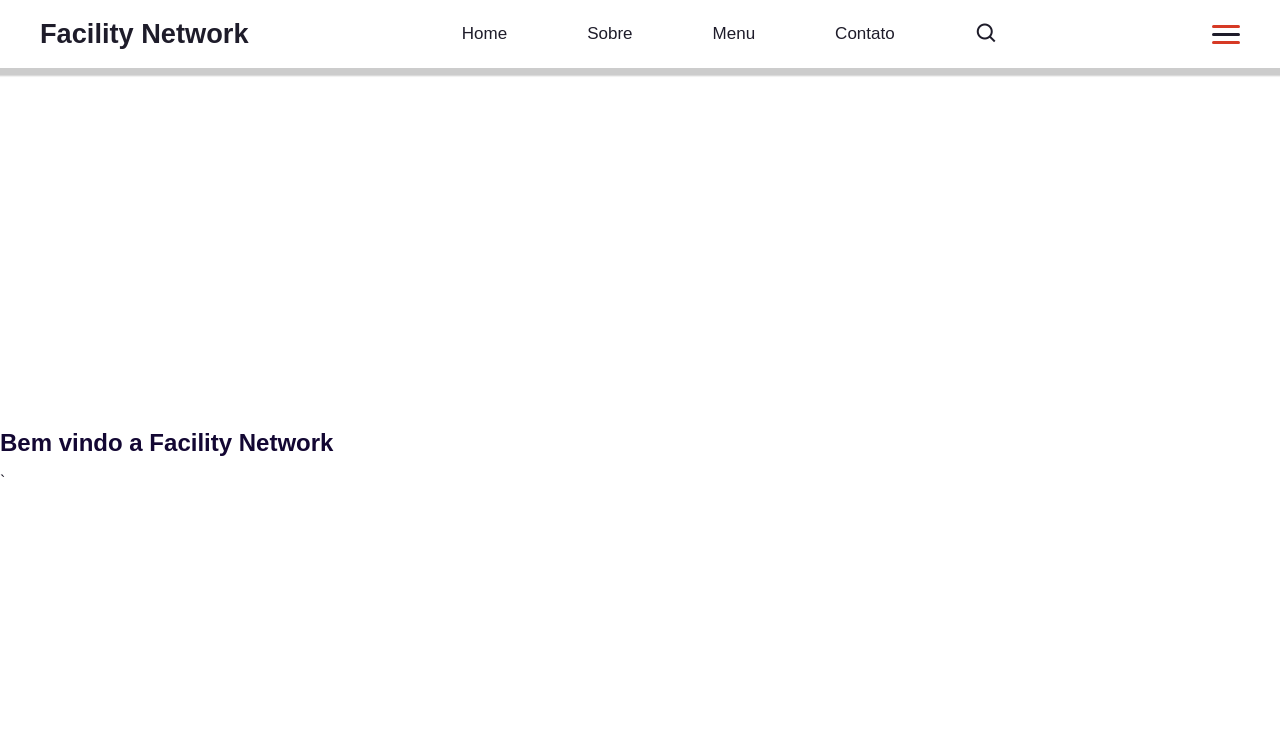
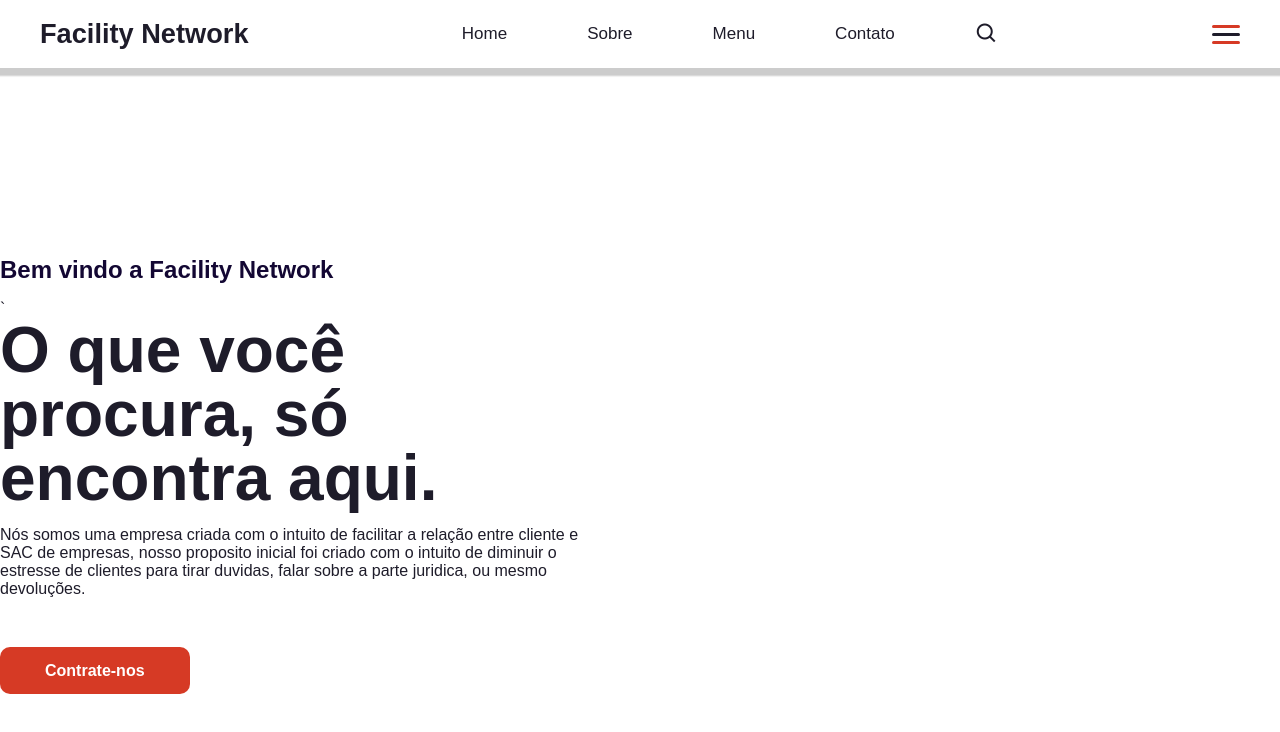
Before and after one commit to Bruuno06/FACILITY-NETWORK, a plain HTML site: page index.html in a window 1280 px wide. Drawn offline with nearby package versions, Linux system fonts and the light colour scheme.

Commit message:
Update index.html

```diff
--- a/index.html
+++ b/index.html
@@ -29,10 +29,13 @@
         <section class="home">
             <div class="home-text">
 <h4 class="text-h4"> Bem vindo a Facility Network </h4>`
-<h1 class="text-h1"> </h1>
+<h1 class="text-h1"> O que você procura, só encontra aqui. </h1>
+<p> Nós somos uma empresa criada com o intuito de facilitar a relação entre cliente e SAC de empresas, nosso proposito inicial foi criado com o intuito de diminuir o estresse de clientes para tirar duvidas, falar sobre a parte juridica, ou mesmo devoluções.
+</p>
+<a href="#" class="home-btn"> Contrate-nos </a>
             </div>
             <div class="home-img">
-
+<img src="" alt="">
             </div>
         </section>
     </main>
```
